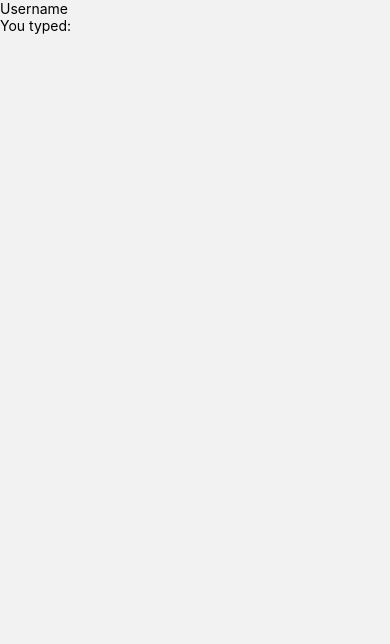
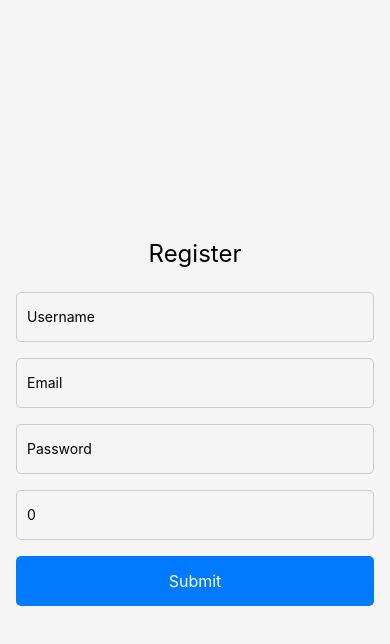
Before and after one commit to bradleyyang/hackthevalley9, a React Native app in the folder frontend/: screen /Register in a window 390 px wide. Shown: the top 644 px of the page. Built offline with nearby package versions, Linux system fonts and the light colour scheme.

Commit message:
set up register.js

```diff
--- a/frontend/components/Register.js
+++ b/frontend/components/Register.js
@@ -1,20 +1,98 @@
 import React, { useState } from 'react';
-import { View, Text, TextInput, Stylesheet } from "react-native";
+import { View, Text, TextInput, TouchableOpacity, StyleSheet, Alert } from 'react-native';
+import axios from 'axios';
 
 const Register = () => {
-    const [text, setText] = useState('');
+    const [username, setUsername] = useState('');
+    const [email, setEmail] = useState('');
+    const [password, setPassword] = useState('');
+    const [age, setAge] = useState(0);
+
+    const handleSubmit = async () => {
+        try {
+            const response = await axios.post('http://localhost:8080/api/auth/register', {
+                username,
+                email,
+                password,
+                age,
+            });
+
+
+            Alert.alert('Registration Successful', `Welcome, ${username}!`);
+        } catch (error) {
+            Alert.alert('An error occurred');
+            console.log(error);
+        }
+    };
 
     return (
-        <>
+        <View style={styles.container}>
+            <Text style={styles.title}>Register</Text>
             <TextInput
+                style={styles.input}
                 placeholder="Username"
-                value={text}
-                onChangeText={(input) => setText(input)} />
+                value={username}
+                onChangeText={setUsername}
+            />
+            <TextInput
+                style={styles.input}
+                placeholder="Email"
+                value={email}
+                onChangeText={setEmail}
+                keyboardType="email-address"
+                autoCapitalize="none"
+            />
+            <TextInput
+                style={styles.input}
+                placeholder="Password"
+                value={password}
+                onChangeText={setPassword}
+                secureTextEntry
+            />
+            <TextInput
+                style={styles.input}
+                placeholder="Age"
+                value={age}
+                onChangeText={setAge}
+                keyboardType="numeric"
+            />
+            <TouchableOpacity style={styles.button} onPress={handleSubmit}>
+                <Text style={styles.buttonText}>Submit</Text>
+            </TouchableOpacity>
+        </View>
+    );
+};
 
-            <Text>You typed: {text}</Text>
-
-        </>
-    )
-}
+const styles = StyleSheet.create({
+    container: {
+        flex: 1,
+        justifyContent: 'center',
+        padding: 16,
+        backgroundColor: '#f5f5f5',
+    },
+    title: {
+        fontSize: 24,
+        marginBottom: 24,
+        textAlign: 'center',
+    },
+    input: {
+        height: 50,
+        borderColor: '#ccc',
+        borderWidth: 1,
+        borderRadius: 5,
+        paddingHorizontal: 10,
+        marginBottom: 16,
+    },
+    button: {
+        backgroundColor: '#007BFF',
+        padding: 15,
+        borderRadius: 5,
+    },
+    buttonText: {
+        color: '#FFFFFF',
+        textAlign: 'center',
+        fontSize: 16,
+    },
+});
 
 export default Register;
--- a/frontend/package.json
+++ b/frontend/package.json
@@ -13,6 +13,7 @@
     "@react-native-community/masked-view": "^0.1.11",
     "@react-navigation/native": "^6.1.18",
     "@react-navigation/stack": "^6.4.1",
+    "axios": "^1.7.7",
     "expo": "^51.0.0",
     "expo-status-bar": "~1.12.1",
     "react": "18.2.0",
```
Also changed, not shown: 1 other file (tests, documents, lock files or other folders).
